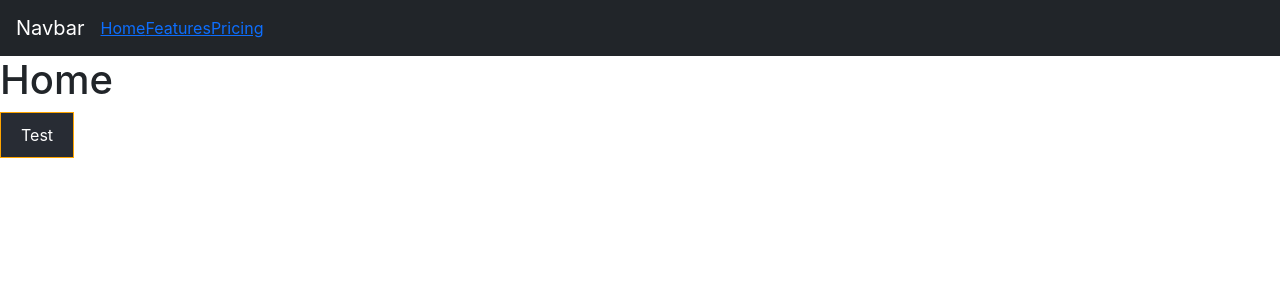
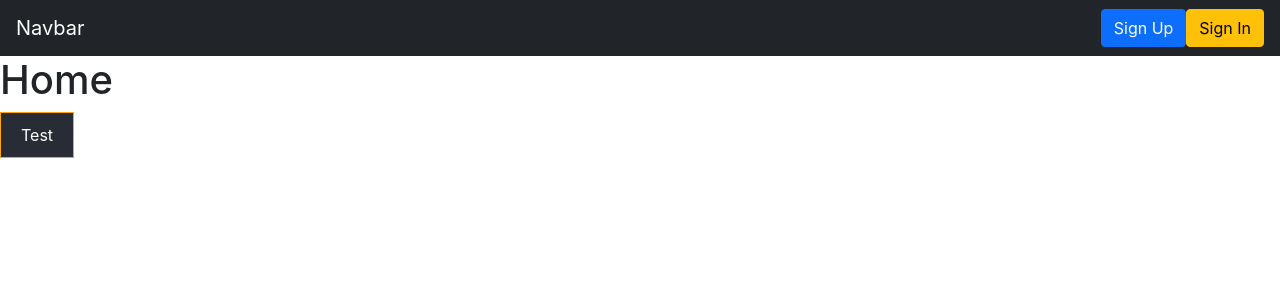
Before and after one commit to shehsawarali/imdb-frontend, a React (Create React App) app: page / in a window 1280 px wide. Shown: the top 300 px of the page. Built offline with nearby package versions, Linux system fonts and the light colour scheme.

Commit message:
updated Navbar

```diff
--- a/src/components/Navbar.js
+++ b/src/components/Navbar.js
@@ -1,16 +1,29 @@
 import React from "react";
-import {Navbar, Nav} from "react-bootstrap";
+import {Navbar, Nav, Button} from "react-bootstrap";
 import {Link} from "react-router-dom";
 
 const AppNavbar = () => {
   return (
-    <Navbar bg="dark" variant="dark" sticky={"top"} style={{padding: "0.5rem 1rem"}}>
-      <Navbar.Brand href="#home">Navbar</Navbar.Brand>
-      <Nav className="me-auto">
-        <Link to="/">Home</Link>
-        <Link to="/features">Features</Link>
-        <Link to="/pricing">Pricing</Link>
-      </Nav>
+    <Navbar
+      collapseOnSelect
+      expand="lg"
+      bg="dark"
+      variant="dark"
+      sticky={"top"}
+      style={{padding: "0.5rem 1rem"}}
+    >
+      <Navbar.Brand as={Link} to="/">
+        Navbar
+      </Navbar.Brand>
+      <Navbar.Toggle aria-controls="responsive-navbar-nav" />
+      <Navbar.Collapse id="responsive-navbar-nav">
+        <Nav className="me-auto"></Nav>
+
+        <Nav justify={"space-between"}>
+          <Button variant={"primary"}>Sign Up</Button>
+          <Button variant={"warning"}>Sign In</Button>
+        </Nav>
+      </Navbar.Collapse>
     </Navbar>
   );
 };
```
